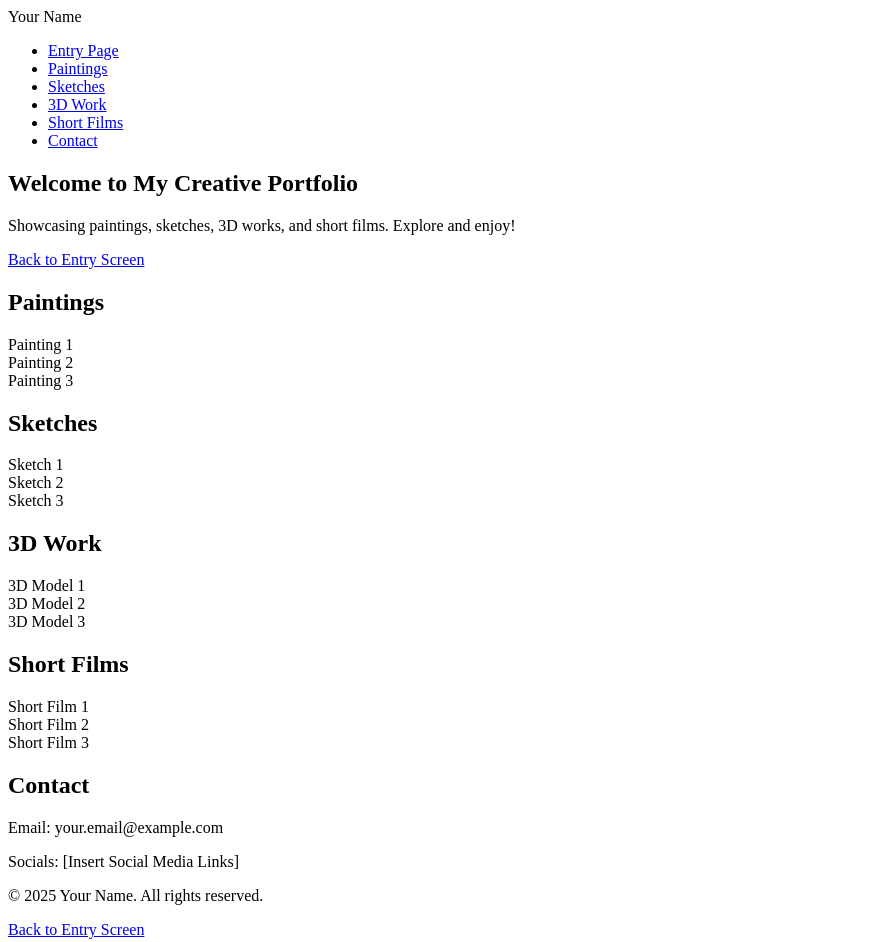
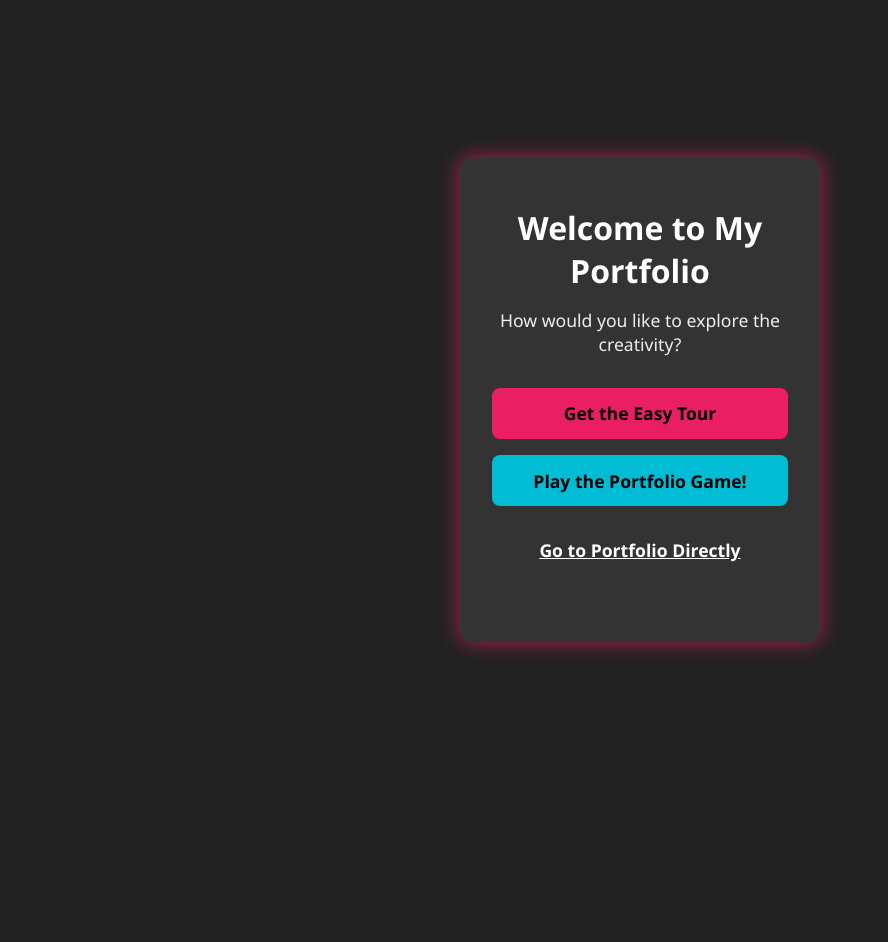
Before and after one commit to Caliburrito72/Caliburrito72.github.io, a plain HTML site: page index.html in a window 1280 px wide. Shown: the whole page, without its empty margins (0-888 px from the left). After the commit the page ends 800 px from the top, so only its background shows below. Drawn offline with Linux system fonts and the light colour scheme.

Commit message:
Update index.html

```diff
--- a/index.html
+++ b/index.html
@@ -1,79 +1,23 @@
 <!DOCTYPE html>
 <html lang="en">
 <head>
-    <meta charset="UTF-8" />
-    <meta name="viewport" content="width=device-width, initial-scale=1" />
-    <title>Visual Communication Portfolio</title>
-    <link rel="stylesheet" href="css/styles.css" />
+  <meta charset="UTF-8" />
+  <meta name="viewport" content="width=device-width, initial-scale=1" />
+  <title>Welcome - Portfolio Entry</title>
+  <link rel="stylesheet" href="css/entry-styles.css" />
+  <script src="js/entry-scripts.js" defer></script>
 </head>
 <body>
-    <header>
-        <div class="logo">Your Name</div>
-        <nav>
-            <ul>
-                <li><a href="entry.html">Entry Page</a></li>
-                <li><a href="#paintings">Paintings</a></li>
-                <li><a href="#sketches">Sketches</a></li>
-                <li><a href="#3d-work">3D Work</a></li>
-                <li><a href="#short-films">Short Films</a></li>
-                <li><a href="#contact">Contact</a></li>
-            </ul>
-        </nav>
-    </header>
-
-    <main>
-        <section id="intro">
-            <h1>Welcome to My Creative Portfolio</h1>
-            <p>Showcasing paintings, sketches, 3D works, and short films. Explore and enjoy!</p>
-            <p><a href="entry.html" class="back-entry-link">Back to Entry Screen</a></p>
-        </section>
-
-        <section id="paintings" class="gallery-section">
-            <h2>Paintings</h2>
-            <div class="gallery-grid">
-                <div class="placeholder">Painting 1</div>
-                <div class="placeholder">Painting 2</div>
-                <div class="placeholder">Painting 3</div>
-            </div>
-        </section>
-
-        <section id="sketches" class="gallery-section">
-            <h2>Sketches</h2>
-            <div class="gallery-grid">
-                <div class="placeholder">Sketch 1</div>
-                <div class="placeholder">Sketch 2</div>
-                <div class="placeholder">Sketch 3</div>
-            </div>
-        </section>
-
-        <section id="3d-work" class="gallery-section">
-            <h2>3D Work</h2>
-            <div class="gallery-grid">
-                <div class="placeholder">3D Model 1</div>
-                <div class="placeholder">3D Model 2</div>
-                <div class="placeholder">3D Model 3</div>
-            </div>
-        </section>
-
-        <section id="short-films" class="gallery-section">
-            <h2>Short Films</h2>
-            <div class="gallery-grid">
-                <div class="placeholder">Short Film 1</div>
-                <div class="placeholder">Short Film 2</div>
-                <div class="placeholder">Short Film 3</div>
-            </div>
-        </section>
-
-        <section id="contact" class="contact-section">
-            <h2>Contact</h2>
-            <p>Email: your.email@example.com</p>
-            <p>Socials: [Insert Social Media Links]</p>
-        </section>
-    </main>
-
-    <footer>
-        <p>&copy; 2025 Your Name. All rights reserved.</p>
-        <p><a href="entry.html" class="back-entry-link-footer">Back to Entry Screen</a></p>
-    </footer>
+  <div class="entry-container">
+    <h1>Welcome to My Portfolio</h1>
+    <p>How would you like to explore the creativity?</p>
+    <div class="button-group">
+      <button onclick="goToEasyTour()" class="btn easy-tour">Get the Easy Tour</button>
+      <button onclick="goToPortfolioGame()" class="btn portfolio-game">Play the Portfolio Game!</button>
+    </div>
+    <p class="footer-link">
+      <a href="portfolio.html" class="back-to-portfolio">Go to Portfolio Directly</a>
+    </p>
+  </div>
 </body>
 </html>
```
